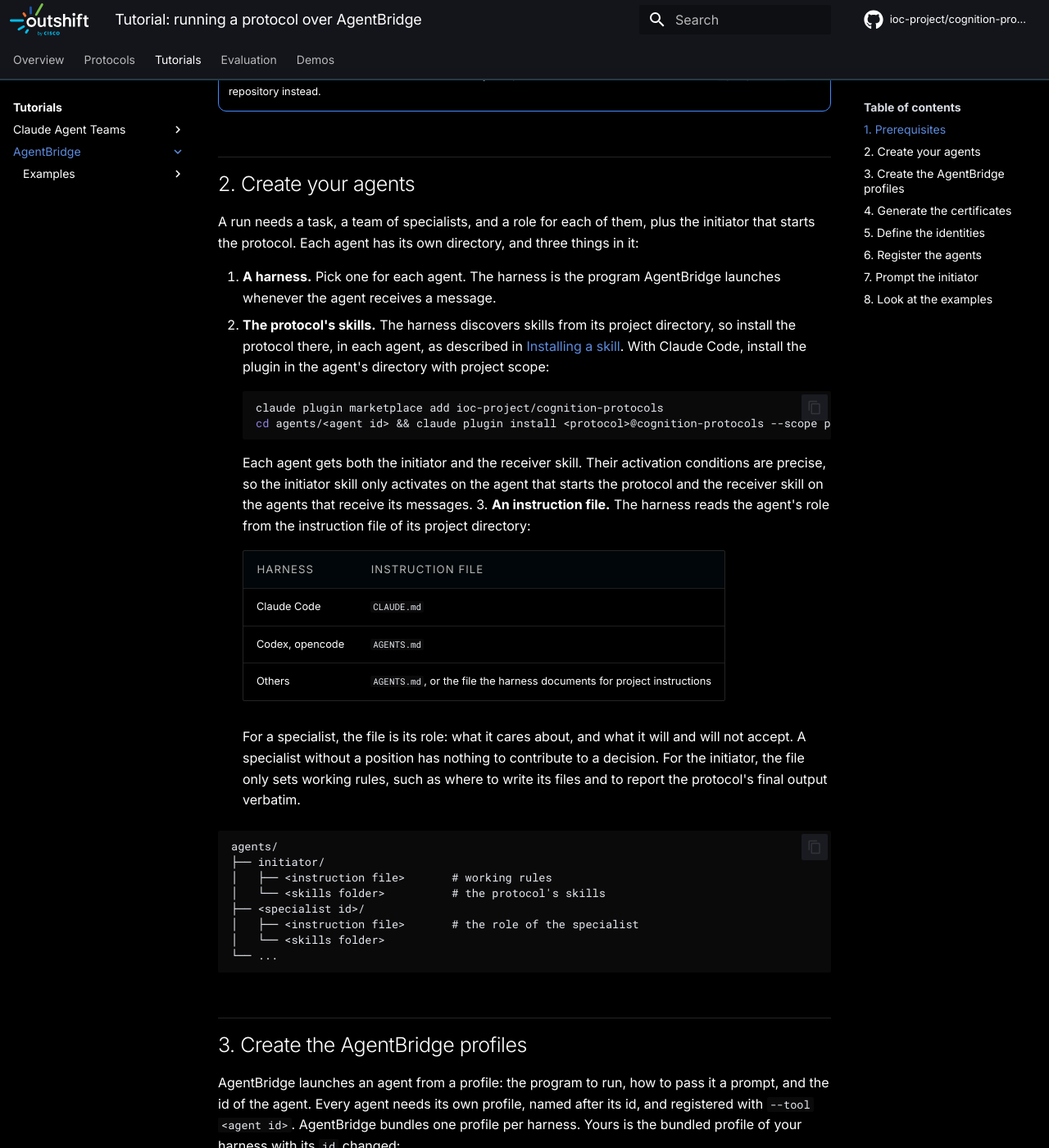
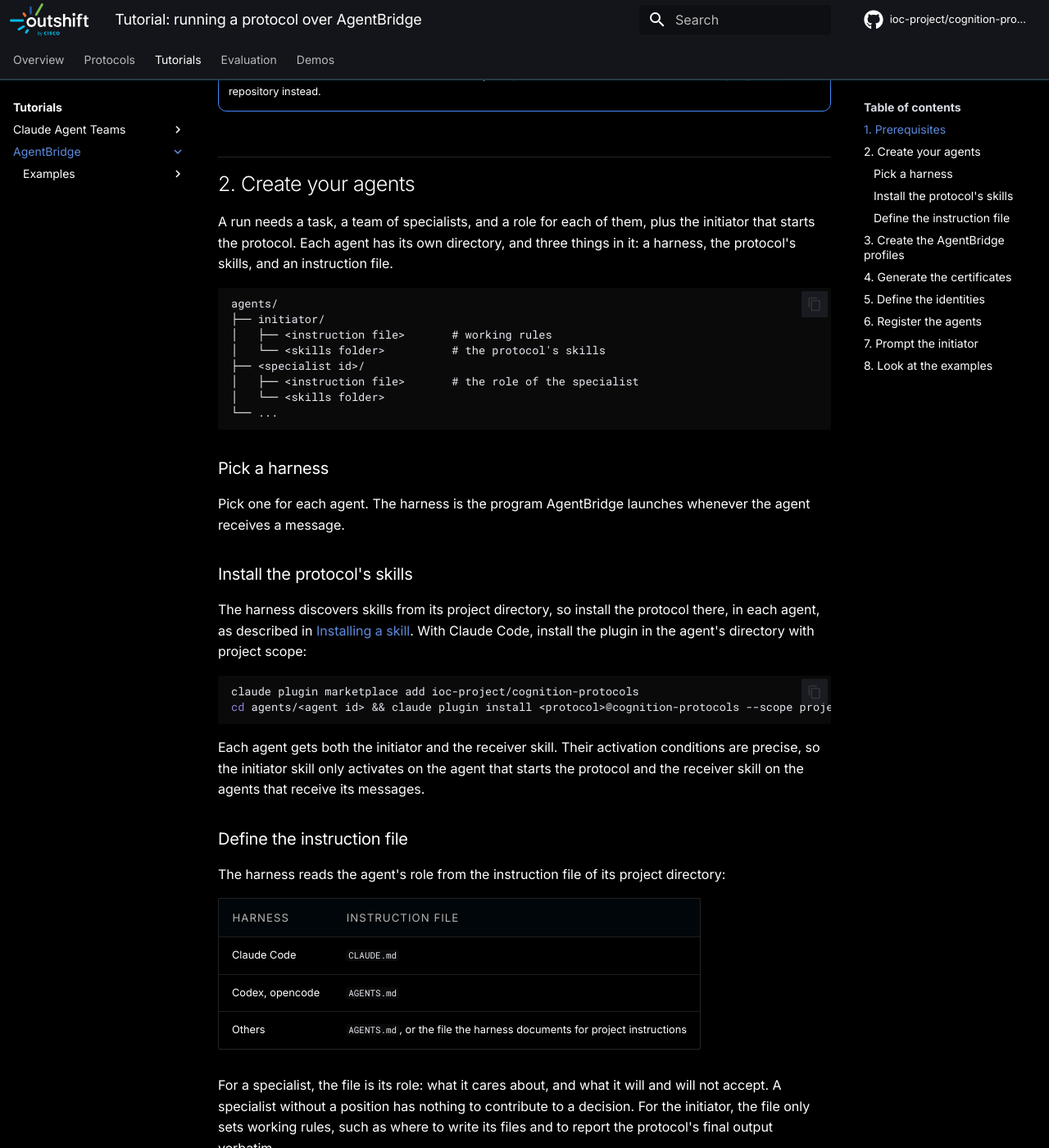
Before and after one commit to ioc-project/cognition-protocols, an MkDocs documentation site: the page built from docs/tutorials/agentbridge/index.md, in a window 1280 px wide and 1400 px high, scrolled down 1191 px. Shown: the whole window at 82% size. Built offline with MkDocs 1.6.1 and Material for MkDocs 9.7.7, drawn with Linux system fonts in a browser that asks for light colours; comment, search, counter and statistics services are not loaded; some of the changed lines change nothing that is shown.

Commit message:
docs: use subsections for the three parts of creating an agent
Signed-off-by: Mauro Sardara <msardara@cisco.com>

````diff
--- a/docs/tutorials/agentbridge/index.md
+++ b/docs/tutorials/agentbridge/index.md
@@ -64,36 +64,8 @@
 ## 2. Create your agents
 
 A run needs a task, a team of specialists, and a role for each of them, plus the initiator that
-starts the protocol. Each agent has its own directory, and three things in it:
-
-1. **A harness.** Pick one for each agent. The harness is the program AgentBridge launches
-   whenever the agent receives a message.
-2. **The protocol's skills.** The harness discovers skills from its project directory, so
-   install the protocol there, in each agent, as described in
-   [Installing a skill](../../getting-started.md#installing-a-skill). With Claude Code, install
-   the plugin in the agent's directory with project scope:
-
-    ```bash
-    claude plugin marketplace add ioc-project/cognition-protocols
-    cd agents/<agent id> && claude plugin install <protocol>@cognition-protocols --scope project
-    ```
-
-    Each agent gets both the initiator and the receiver skill. Their activation conditions are
-    precise, so the initiator skill only activates on the agent that starts the protocol and the
-    receiver skill on the agents that receive its messages.
-3. **An instruction file.** The harness reads the agent's role from the instruction file of its
-   project directory:
-
-    | Harness | Instruction file |
-    |---|---|
-    | Claude Code | `CLAUDE.md` |
-    | Codex, opencode | `AGENTS.md` |
-    | Others | `AGENTS.md`, or the file the harness documents for project instructions |
-
-    For a specialist, the file is its role: what it cares about, and what it will and will not
-    accept. A specialist without a position has nothing to contribute to a decision. For the
-    initiator, the file only sets working rules, such as where to write its files and to report
-    the protocol's final output verbatim.
+starts the protocol. Each agent has its own directory, and three things in it: a harness, the
+protocol's skills, and an instruction file.
 
 ```text
 agents/
@@ -105,6 +77,41 @@
 │   └── <skills folder>
 └── ...
 ```
+
+### Pick a harness
+
+Pick one for each agent. The harness is the program AgentBridge launches whenever the agent
+receives a message.
+
+### Install the protocol's skills
+
+The harness discovers skills from its project directory, so install the protocol there, in each
+agent, as described in [Installing a skill](../../getting-started.md#installing-a-skill). With
+Claude Code, install the plugin in the agent's directory with project scope:
+
+```bash
+claude plugin marketplace add ioc-project/cognition-protocols
+cd agents/<agent id> && claude plugin install <protocol>@cognition-protocols --scope project
+```
+
+Each agent gets both the initiator and the receiver skill. Their activation conditions are
+precise, so the initiator skill only activates on the agent that starts the protocol and the
+receiver skill on the agents that receive its messages.
+
+### Define the instruction file
+
+The harness reads the agent's role from the instruction file of its project directory:
+
+| Harness | Instruction file |
+|---|---|
+| Claude Code | `CLAUDE.md` |
+| Codex, opencode | `AGENTS.md` |
+| Others | `AGENTS.md`, or the file the harness documents for project instructions |
+
+For a specialist, the file is its role: what it cares about, and what it will and will not
+accept. A specialist without a position has nothing to contribute to a decision. For the
+initiator, the file only sets working rules, such as where to write its files and to report the
+protocol's final output verbatim.
 
 ## 3. Create the AgentBridge profiles
 
````
